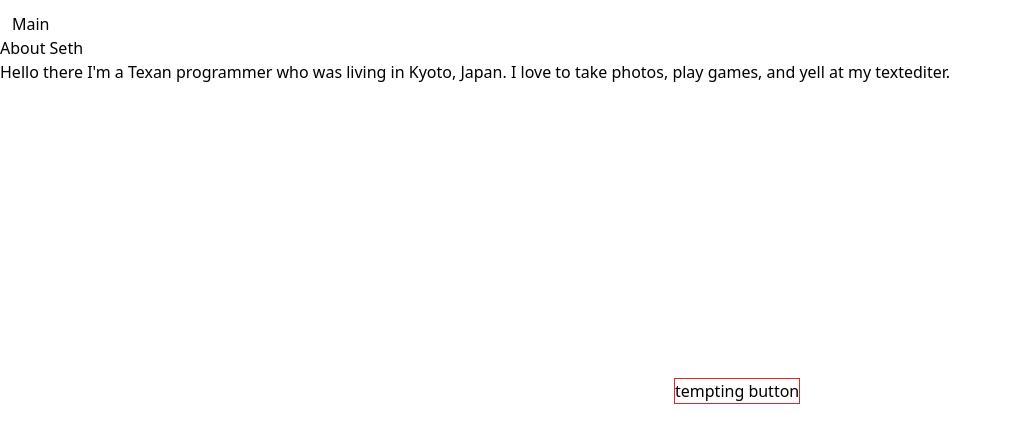
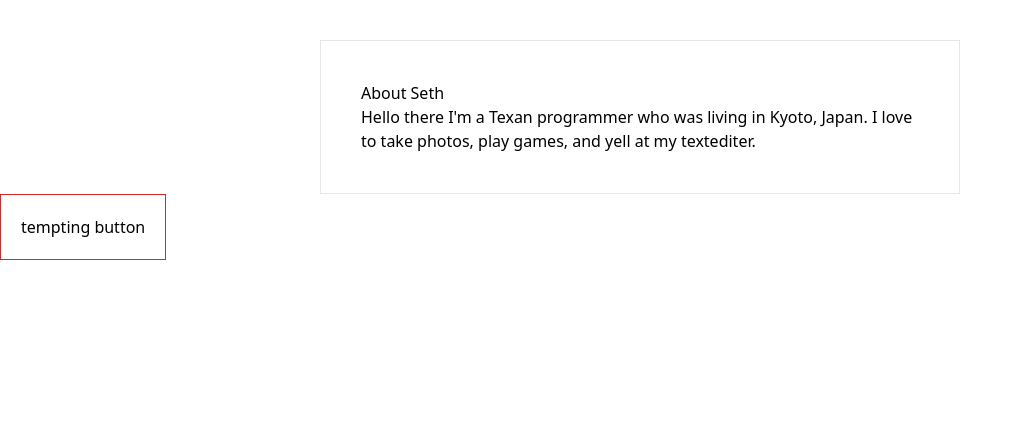
Before and after one commit to Seth-the-cat/seth-the-cat.github.io, a website: page about.html in a window 1280 px wide. Shown: the whole page, without its empty margins (0-1023 px from the left). Drawn offline with nearby package versions, Linux system fonts and the light colour scheme.

Commit message:
asdfghjkl

```diff
--- a/about.html
+++ b/about.html
@@ -12,21 +12,20 @@
 </head>
 <body class="bg-white dark:bg-black dark:text-white">
     <header class="m-3">
-        <ul class="float-left mr-1">
-            <li class="decoration-4">Main</li>
+        <!-- <ul class="float-left mr-1">
             <li>
-                <!-- <button onclick="darkMode();">Dark mode</button>
-                <button onclick="lightMode();">Light mode</button> -->
+                 <button onclick="darkMode();">Dark mode</button>
+                <button onclick="lightMode();">Light mode</button>
             </li>
-        </ul>
+        </ul> -->
     </header>
     <br>
-    <div class="iy">
+    <div class="border border-spacing-10 p-10 mt-1 mx-auto w-1/2 ">
         <h1>About Seth</h1>
         <p>Hello there I'm a Texan programmer who was living in Kyoto, Japan. I love to take photos, play games, and yell at my textediter.</p>
-        <button class="border border-spacing-4 border-red-600 hover:bg-green-400" id="temptingbutton" onclick="temtingbutton()">tempting button</button>
     </div>
+    <button class="border border-spacing-4 border-red-600 p-5 hover:bg-green-400" id="temptingbutton" onclick="temtingbutton()">tempting button</button>
     <script src="about.js"></script>
-    <script>document.getElementById('temptingbutton').onclick('')</script>
+    <!-- <script>document.getElementById('temptingbutton').onclick('')</script> -->
 </body>
 </html>
```
Also changed, not shown: css/output.css, style.css (line endings or trailing spaces).
